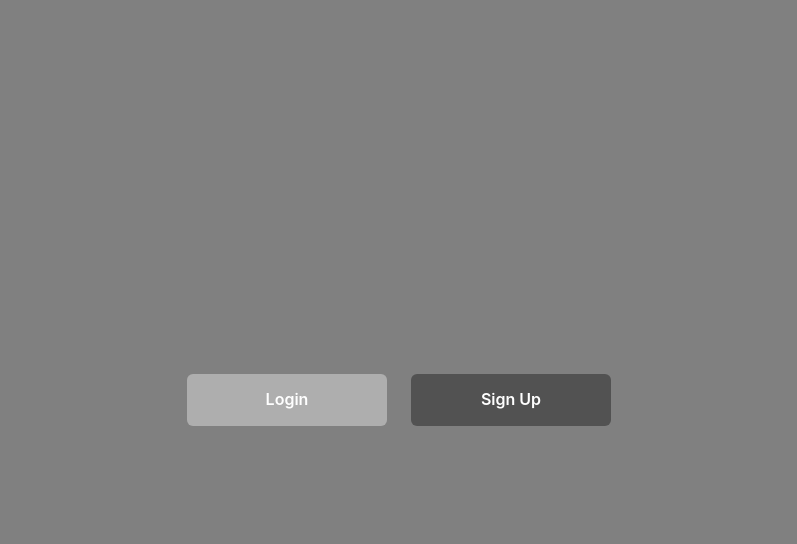
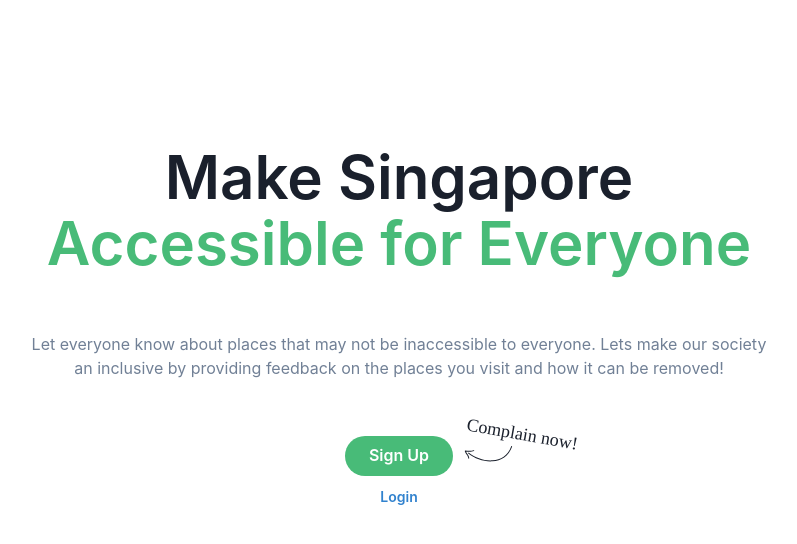
Before and after one commit to chiewyx/hfg-webapp, a React (Create React App) app: page / in a window 1280 px wide. Shown: the top 544 px of the page, without its empty margins (241-1038 px from the left). Built offline with nearby package versions, Linux system fonts and the light colour scheme.

Commit message:
update visual of landing page

```diff
--- a/src/LandingPage.js
+++ b/src/LandingPage.js
@@ -1,37 +1,106 @@
-import { Stack, Flex, Button, ButtonGroup } from "@chakra-ui/react";
+import {
+  Box,
+  Heading,
+  Container,
+  Text,
+  Button,
+  Stack,
+  Icon,
+  useColorModeValue,
+  createIcon,
+} from "@chakra-ui/react";
 import { Link as ReactRouterLink } from "react-router-dom";
 
 export default function LandingPage() {
   return (
-    <div className="LandingPage">
-      <Flex minH={"100vh"} align={"top"} justify={"center"} bgColor="Gray">
-        <Stack spacing={4} direction="row" align="center">
-          <ButtonGroup gap="4">
+    <>
+      <Container maxW={"3xl"}>
+        <Stack
+          as={Box}
+          textAlign={"center"}
+          spacing={{ base: 8, md: 14 }}
+          py={{ base: 20, md: 36 }}
+        >
+          <Heading
+            fontWeight={600}
+            fontSize={{ base: "2xl", sm: "4xl", md: "6xl" }}
+            lineHeight={"110%"}
+          >
+            Make Singapore <br />
+            <Text as={"span"} color={"green.400"}>
+              Accessible for Everyone
+            </Text>
+          </Heading>
+          <Text color={"gray.500"}>
+            Let everyone know about places that may not be inaccessible to
+            everyone.  Lets make our society an inclusive by providing feedback
+            on the places you visit and how it can be removed!
+          </Text>
+          <Stack
+            direction={"column"}
+            spacing={3}
+            align={"center"}
+            alignSelf={"center"}
+            position={"relative"}
+          >
             <Button
-              size="md"
-              height="52px"
-              width="200px"
-              colorScheme="whiteAlpha"
+              colorScheme={"green"}
+              bg={"green.400"}
+              rounded={"full"}
+              px={6}
+              _hover={{
+                bg: "green.500",
+              }}
+              as={ReactRouterLink}
+              to="/signup"
+            >
+              Sign Up
+            </Button>
+            <Button
+              variant={"link"}
+              colorScheme={"blue"}
+              size={"sm"}
               as={ReactRouterLink}
               to="/login"
             >
-              {" "}
-              Login{" "}
+              Login
             </Button>
-            <Button
-              size="md"
-              height="52px"
-              width="200px"
-              colorScheme="blackAlpha"
-              as={ReactRouterLink}
-              to="/signup"
-            >
-              {" "}
-              Sign Up{" "}
-            </Button>
-          </ButtonGroup>
+            <Box>
+              <Icon
+                as={Arrow}
+                color={useColorModeValue("gray.800", "gray.300")}
+                w={71}
+                position={"absolute"}
+                right={-71}
+                top={"10px"}
+              />
+              <Text
+                fontSize={"lg"}
+                fontFamily={"Caveat"}
+                position={"absolute"}
+                right={"-125px"}
+                top={"-15px"}
+                transform={"rotate(10deg)"}
+              >
+                Complain now!
+              </Text>
+            </Box>
+          </Stack>
         </Stack>
-      </Flex>
-    </div>
+      </Container>
+    </>
   );
 }
+
+const Arrow = createIcon({
+  displayName: "Arrow",
+  viewBox: "0 0 72 24",
+  path: (
+    <path
+      fillRule="evenodd"
+      clipRule="evenodd"
+      d="M0.600904 7.08166C0.764293 6.8879 1.01492 6.79004 1.26654 6.82177C2.83216 7.01918 5.20326 7.24581 7.54543 7.23964C9.92491 7.23338 12.1351 6.98464 13.4704 6.32142C13.84 6.13785 14.2885 6.28805 14.4722 6.65692C14.6559 7.02578 14.5052 7.47362 14.1356 7.6572C12.4625 8.48822 9.94063 8.72541 7.54852 8.7317C5.67514 8.73663 3.79547 8.5985 2.29921 8.44247C2.80955 9.59638 3.50943 10.6396 4.24665 11.7384C4.39435 11.9585 4.54354 12.1809 4.69301 12.4068C5.79543 14.0733 6.88128 15.8995 7.1179 18.2636C7.15893 18.6735 6.85928 19.0393 6.4486 19.0805C6.03792 19.1217 5.67174 18.8227 5.6307 18.4128C5.43271 16.4346 4.52957 14.868 3.4457 13.2296C3.3058 13.0181 3.16221 12.8046 3.01684 12.5885C2.05899 11.1646 1.02372 9.62564 0.457909 7.78069C0.383671 7.53862 0.437515 7.27541 0.600904 7.08166ZM5.52039 10.2248C5.77662 9.90161 6.24663 9.84687 6.57018 10.1025C16.4834 17.9344 29.9158 22.4064 42.0781 21.4773C54.1988 20.5514 65.0339 14.2748 69.9746 0.584299C70.1145 0.196597 70.5427 -0.0046455 70.931 0.134813C71.3193 0.274276 71.5206 0.70162 71.3807 1.08932C66.2105 15.4159 54.8056 22.0014 42.1913 22.965C29.6185 23.9254 15.8207 19.3142 5.64226 11.2727C5.31871 11.0171 5.26415 10.5479 5.52039 10.2248Z"
+      fill="currentColor"
+    />
+  ),
+});
--- a/src/SignUp.js
+++ b/src/SignUp.js
@@ -31,9 +31,6 @@
             <Heading fontSize={'4xl'} textAlign={'center'}>
               Sign up
             </Heading>
-            <Text fontSize={'lg'} color={'gray.600'}>
-              to enjoy all of our cool features ✌️
-            </Text>
           </Stack>
           <Box
             rounded={'lg'}
@@ -88,7 +85,7 @@
               </Stack>
               <Stack pt={6}>
                 <Text align={'center'}>
-                  Already a user? <Link color={'blue.400'}>Login</Link>
+                  Already a user? <Link color={'blue.400'} href='/login'>Login</Link>
                 </Text>
               </Stack>
             </Stack>
--- a/src/login.js
+++ b/src/login.js
@@ -11,27 +11,26 @@
   Heading,
   Text,
   useColorModeValue,
-  } from '@chakra-ui/react';
+} from "@chakra-ui/react";
 
 export default function SimpleCard() {
   return (
     <Flex
-        minH={'100vh'}
-        align={'center'}
-        justify={'center'}
-        bg={useColorModeValue('gray.50', 'gray.800')}>
-        <Stack spacing={8} mx={'auto'} maxW={'lg'} py={12} px={6}>
-          <Stack align={'center'}>
-            <Heading fontSize={'4xl'}>Sign in to your account</Heading>
-            <Text fontSize={'lg'} color={'gray.600'}>
-              to enjoy all of our cool <Link color={'blue.400'}>features</Link> ✌️
-            </Text>
+      minH={"100vh"}
+      align={"center"}
+      justify={"center"}
+      bg={useColorModeValue("gray.50", "gray.800")}
+    >
+      <Stack spacing={8} mx={"auto"} maxW={"lg"} py={12} px={6}>
+        <Stack align={"center"}>
+          <Heading fontSize={"4xl"}>Sign in to your account</Heading>
         </Stack>
         <Box
-            rounded={'lg'}
-            bg={useColorModeValue('white', 'gray.700')}
-            boxShadow={'lg'}
-            p={8}>
+          rounded={"lg"}
+          bg={useColorModeValue("white", "gray.700")}
+          boxShadow={"lg"}
+          p={8}
+        >
           <Stack spacing={4}>
             <FormControl id="email">
               <FormLabel>Email address</FormLabel>
@@ -43,18 +42,20 @@
             </FormControl>
             <Stack spacing={10}>
               <Stack
-                  direction={{ base: 'column', sm: 'row' }}
-                  align={'start'}
-                  justify={'space-between'}>
+                direction={{ base: "column", sm: "row" }}
+                align={"start"}
+                justify={"space-between"}
+              >
                 <Checkbox>Remember me</Checkbox>
-                  <Link color={'blue.400'}>Forgot password?</Link>
+                <Link color={"blue.400"}>Forgot password?</Link>
               </Stack>
               <Button
-                  bg={'blue.400'}
-                  color={'white'}
+                bg={"blue.400"}
+                color={"white"}
                 _hover={{
-                    bg: 'blue.500',
-                  }}>
+                  bg: "blue.500",
+                }}
+              >
                 Sign in
               </Button>
             </Stack>
```
Lines whose indentation alone changed are shown as unchanged.
